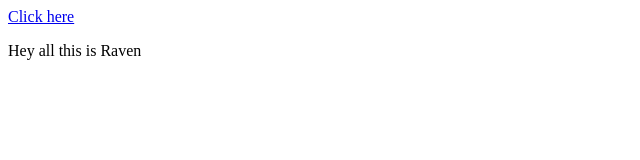
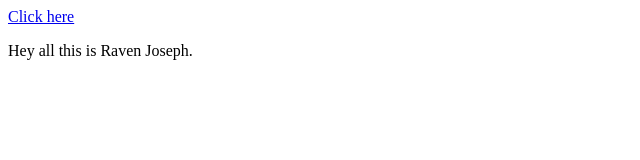
Before and after one commit to RavenJabhaJoseph/git_practices, a plain HTML site: page index.html in a window 1280 px wide. Shown: the full height of the page, 0-640 px from the left. Drawn offline with Linux system fonts and the light colour scheme.

Commit message:
index.html para tag changed

```diff
--- a/index.html
+++ b/index.html
@@ -8,7 +8,7 @@
 <body>
 	<a href="src-img.jpg">Click here</a>
 	<div class="container">
-		<p>Hey all this is Raven</p>
+		<p>Hey all this is Raven Joseph.</p>
 	</div>
 </body>
 </html>
```
